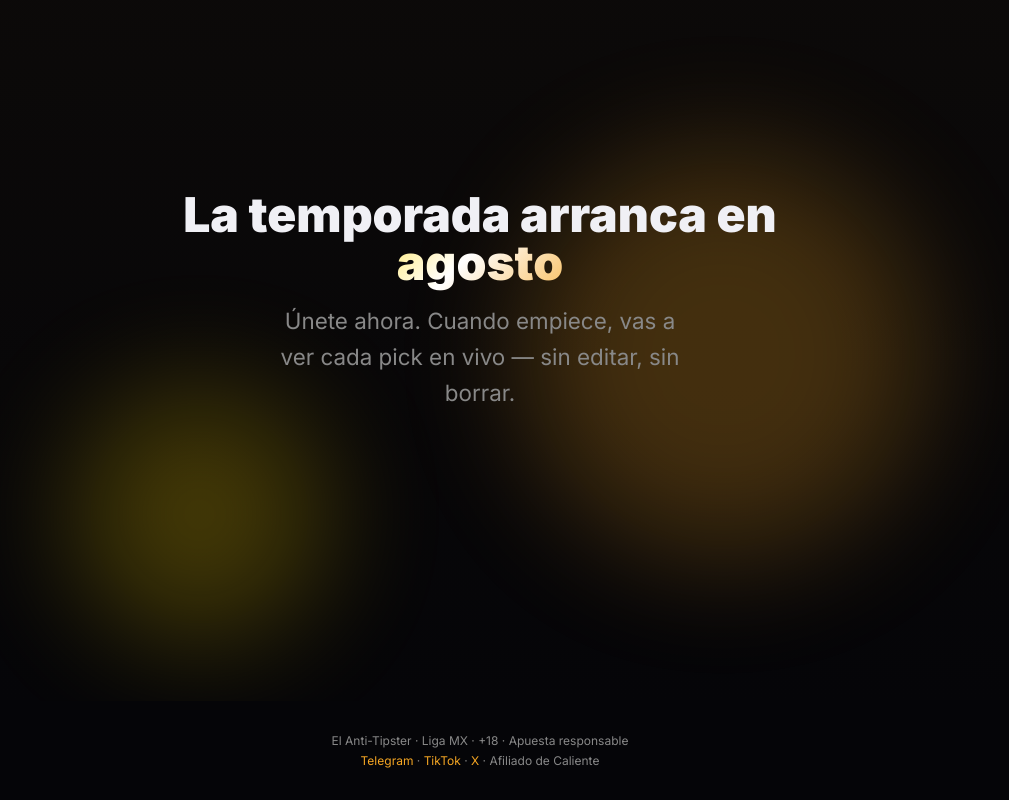
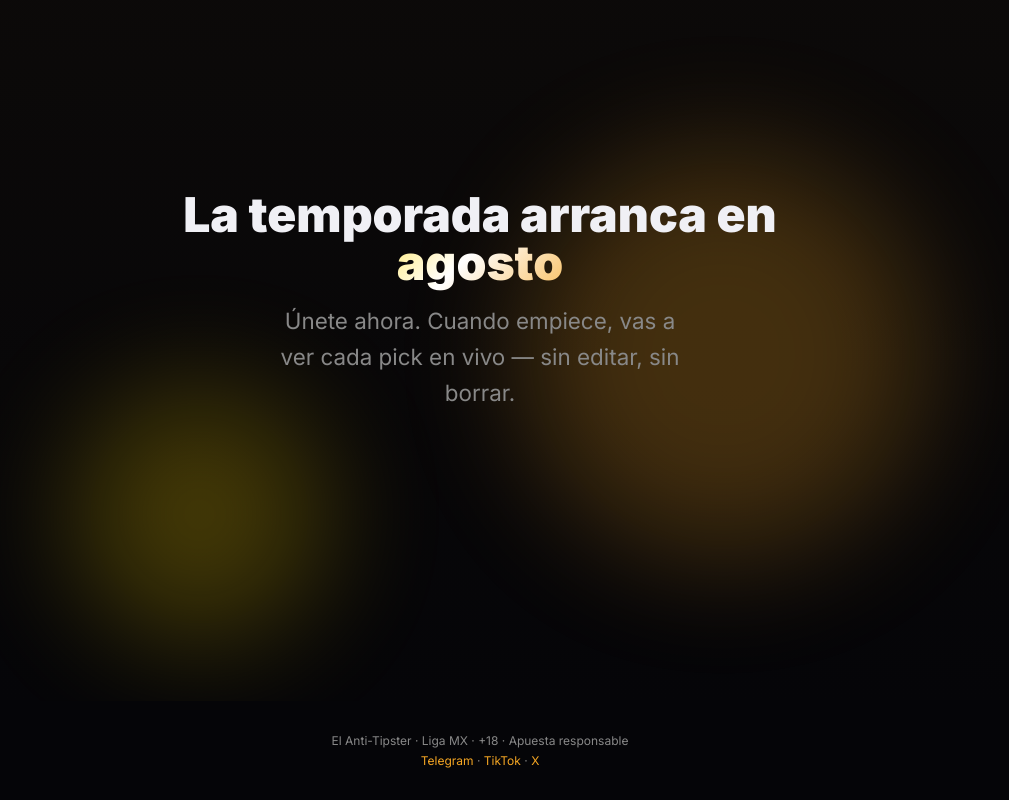
Before and after one commit to torresalberto/elantitipster, a plain HTML site: page index.html in a window 1280 px wide. Shown: the part 4099-4899 px from the top of the page, without its empty margins (160-1169 px from the left). Drawn offline with Linux system fonts and the light colour scheme.

Commit message:
Remove 'Afiliado de Caliente' from the footer (no affiliate account yet)
Albert, 2026-11-16: drop the claim now; a real Caliente affiliate/ads deal may come later.

Co-Authored-By: Claude Opus 5.5 <noreply@anthropic.com>

```diff
--- a/index.html
+++ b/index.html
@@ -156,7 +156,7 @@ footer a{color:var(--gold);text-decoration:none}
 
 <footer>
   <p>El Anti-Tipster · Liga MX · +18 · Apuesta responsable</p>
-  <p style="margin-top:.3rem"><a href="https://t.me/elantitipster">Telegram</a> · <a href="https://tiktok.com/@elantitipster">TikTok</a> · <a href="https://x.com/elantitipster">X</a> · Afiliado de Caliente</p>
+  <p style="margin-top:.3rem"><a href="https://t.me/elantitipster">Telegram</a> · <a href="https://tiktok.com/@elantitipster">TikTok</a> · <a href="https://x.com/elantitipster">X</a></p>
 </footer>
 
 <script>
```
